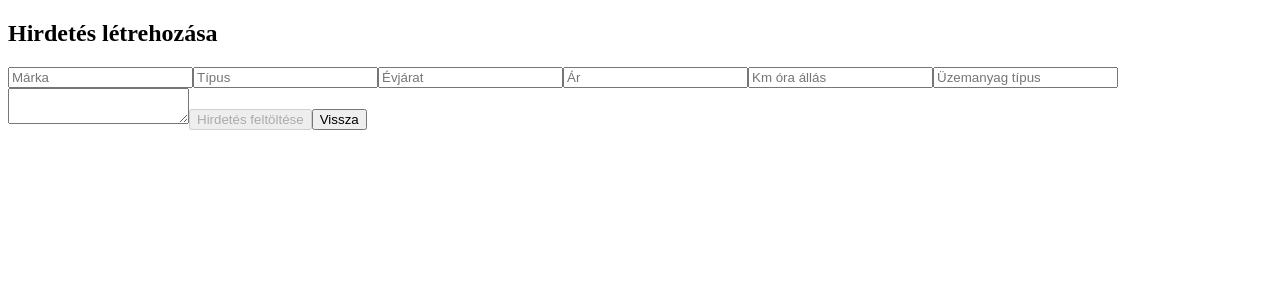
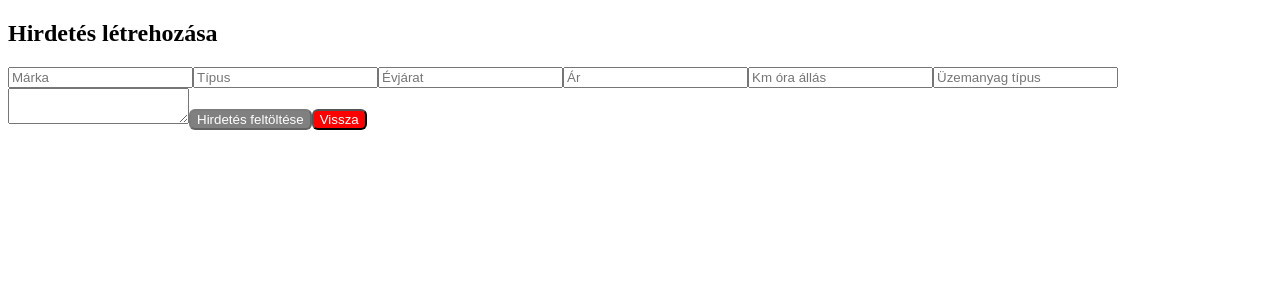
Before and after one commit to SuszterD/carmarket, an Angular app in the folder frontend/carmarket/: page /listings in a window 1280 px wide. Both pictures are taken after a click on the button "Hirdetés létrehozása". Shown: the top 300 px of the page. Built offline with nearby package versions, Linux system fonts and the light colour scheme; no server answers.

Commit message:
feat: improve button styling and add cancel button variant

```diff
--- a/frontend/carmarket/src/app/features/listings/components/listing-card/listing-card.html
+++ b/frontend/carmarket/src/app/features/listings/components/listing-card/listing-card.html
@@ -8,5 +8,5 @@
 
   <p>{{ listing.description }}</p>
   <button [routerLink]="['/listings/edit', listing.id]">Hirdetés szerkesztése</button>
-  <button (click)="deleteListing()">Hirdetés törlése</button>
+  <button type="button" class="cancel-button" (click)="deleteListing()">Hirdetés törlése</button>
 </div>
--- a/frontend/carmarket/src/app/features/listings/pages/listing-create-page/listing-create-page.html
+++ b/frontend/carmarket/src/app/features/listings/pages/listing-create-page/listing-create-page.html
@@ -9,5 +9,5 @@
   <input formControlName="fuel_type" placeholder="Üzemanyag típus" />
   <textarea formControlName="description"></textarea>
   <button type="submit" [disabled]="form.invalid">Hirdetés feltöltése</button>
-  <button type="button" (click)="goBack()">Vissza</button>
+  <button type="button" class="cancel-button" (click)="goBack()">Vissza</button>
 </form>
--- a/frontend/carmarket/src/app/features/listings/pages/listing-create-page/listing-create-page.ts
+++ b/frontend/carmarket/src/app/features/listings/pages/listing-create-page/listing-create-page.ts
@@ -3,7 +3,6 @@ import { FormBuilder, FormGroup, ReactiveFormsModule, Validators } from '@angula
 import { ListingService } from '../../services/listings.service';
 import { Router } from '@angular/router';
 import { Location } from '@angular/common';
-
 
 @Component({
   selector: 'app-listing-create-page',
--- a/frontend/carmarket/src/app/features/listings/pages/listing-edit-page/listing-edit-page.html
+++ b/frontend/carmarket/src/app/features/listings/pages/listing-edit-page/listing-edit-page.html
@@ -9,5 +9,5 @@
   <input formControlName="fuel_type" placeholder="Üzemanyag típus" />
   <textarea formControlName="description"></textarea>
   <button type="submit" [disabled]="form.invalid">Hirdetés frissítése</button>
-  <button type="button" (click)="goBack()">Vissza</button>
+  <button type="button" class="cancel-button" (click)="goBack()">Vissza</button>
 </form>
--- a/frontend/carmarket/src/styles.css
+++ b/frontend/carmarket/src/styles.css
@@ -1 +1,27 @@
-/* You can add global styles to this file, and also import other style files */
+button {
+  padding: 10px, 16px;
+  border-radius: 6px;
+  background-color: blue;
+  color: white;
+  transition: 0.2s;
+  cursor: pointer;
+}
+
+button:disabled {
+  background-color: grey;
+  pointer-events: none;
+}
+
+button:hover {
+  background-color: rgb(152, 152, 225);
+  color: black;
+}
+
+.cancel-button {
+  background-color: red;
+
+  &:hover {
+    background-color: rgb(222, 124, 124);
+    color: black;
+  }
+}
```
